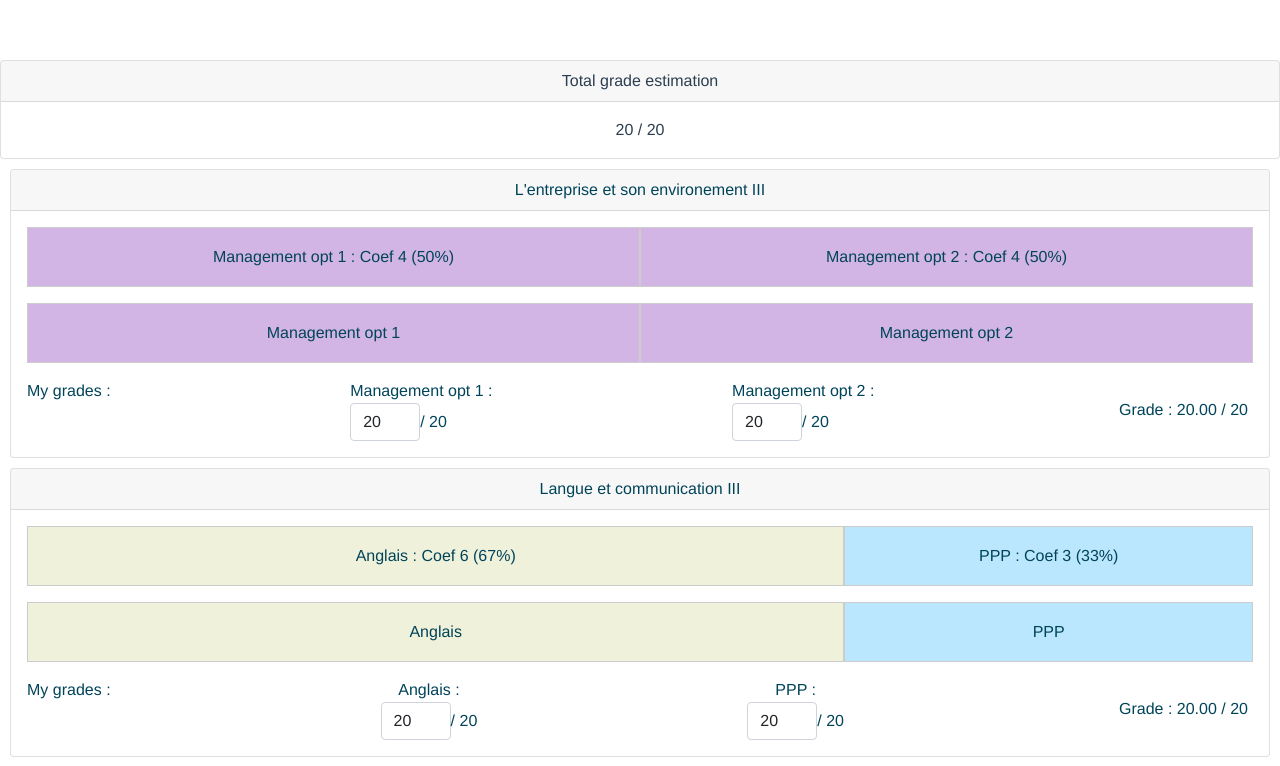
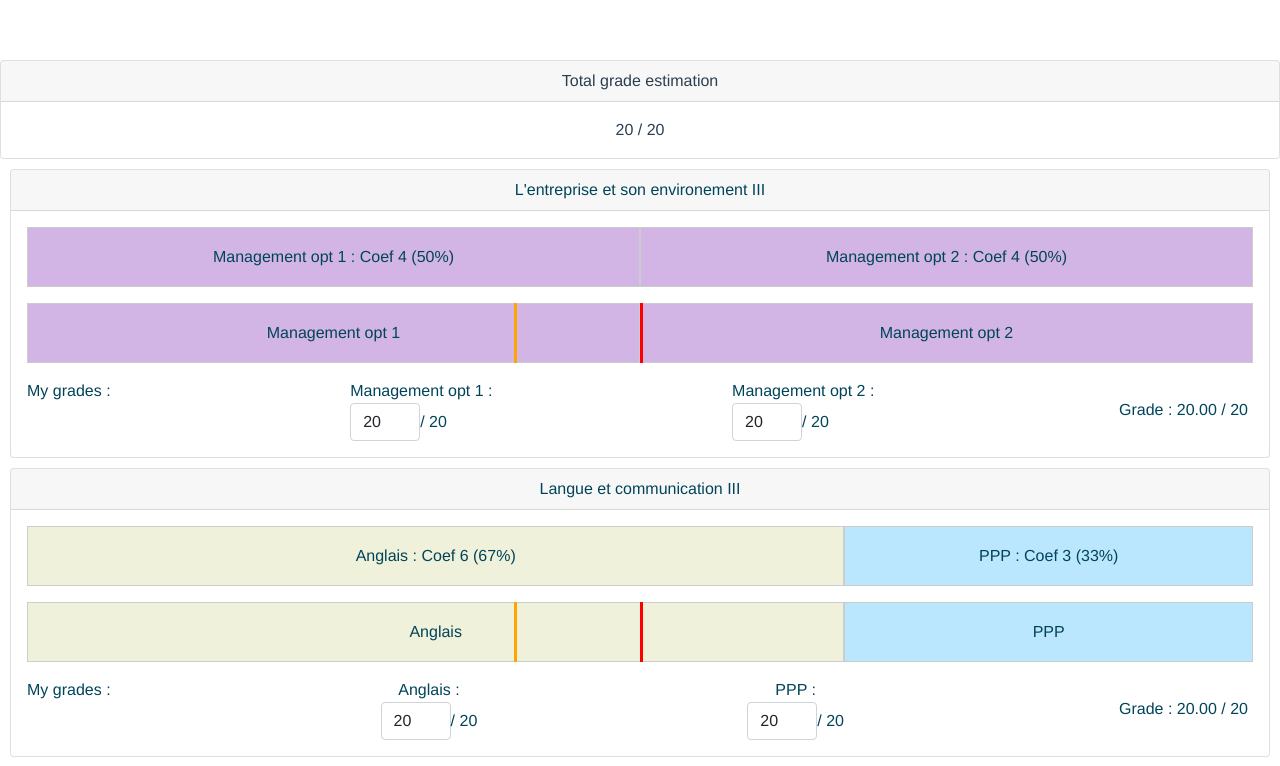
Before and after one commit to Tomansion/Polytech-coef-simulator, a Vue app: page / in a window 1280 px wide. Shown: the top 766 px of the page. Built offline with nearby package versions, Linux system fonts and the light colour scheme.

Commit message:
added line

```diff
--- a/src/components/UE.vue
+++ b/src/components/UE.vue
@@ -34,6 +34,9 @@
         >
           {{ module.name }}
         </div>
+        <!-- A red line at the center of the repartition -->
+        <span class="redLine"></span>
+        <span class="orangeLine"></span>
       </b-card-text>
       <!-- Grades input -->
       <b-card-text style="display: flex">
@@ -136,6 +139,7 @@ export default {
 <style scoped>
 .UE {
   margin: 10px;
+  transition: color 1s;
 }
 .pass {
   color: rgb(0, 68, 90);
@@ -146,6 +150,20 @@ export default {
 .moduleRep {
   display: flex;
   justify-content: flex-end;
+  height: 60px;
+}
+.redLine {
+  position: absolute;
+  left: 50%;
+  background-color: red;
+  width: 3px;
+  height: 60px;
+}
+.orangeLine {
+  position: absolute;
+  left: 40%;
+  background-color: orange;
+  width: 3px;
   height: 60px;
 }
 .module {
```
